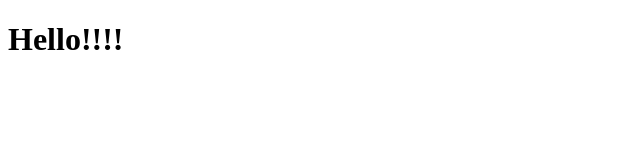
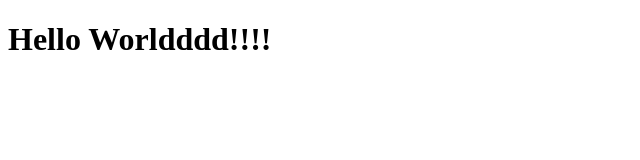
Before and after one commit to Aryan30134/practice_github, a plain HTML site: page index.html in a window 1280 px wide. Shown: the whole page, without its empty margins (0-640 px from the left). Drawn offline with Linux system fonts and the light colour scheme.

Commit message:
add code2

```diff
--- a/index.html
+++ b/index.html
@@ -6,6 +6,6 @@
     <title>Document</title>
 </head>
 <body>
-    <h1>Hello!!!!</h1>
+    <h1>Hello Worldddd!!!!</h1>
 </body>
 </html>
```
